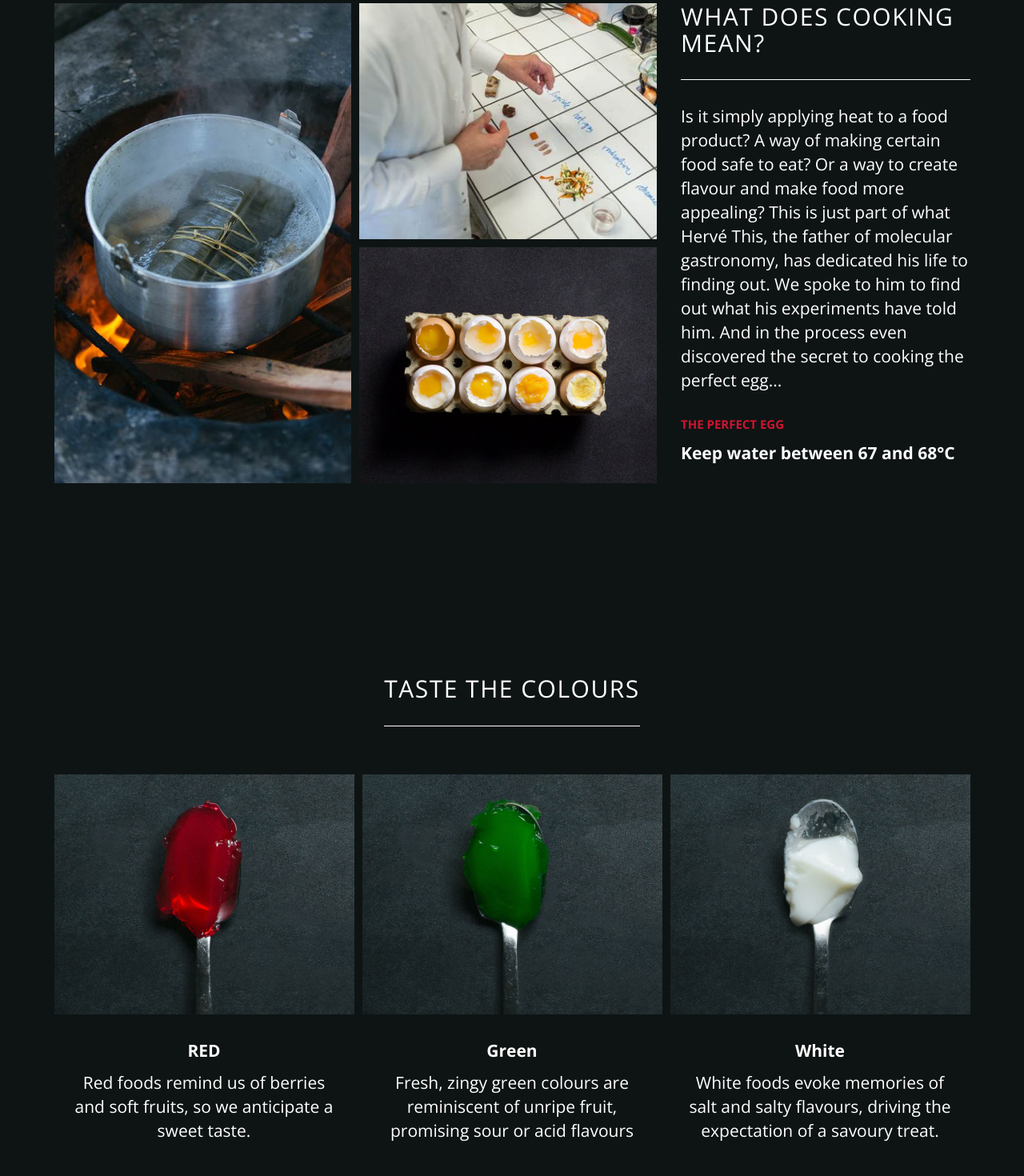
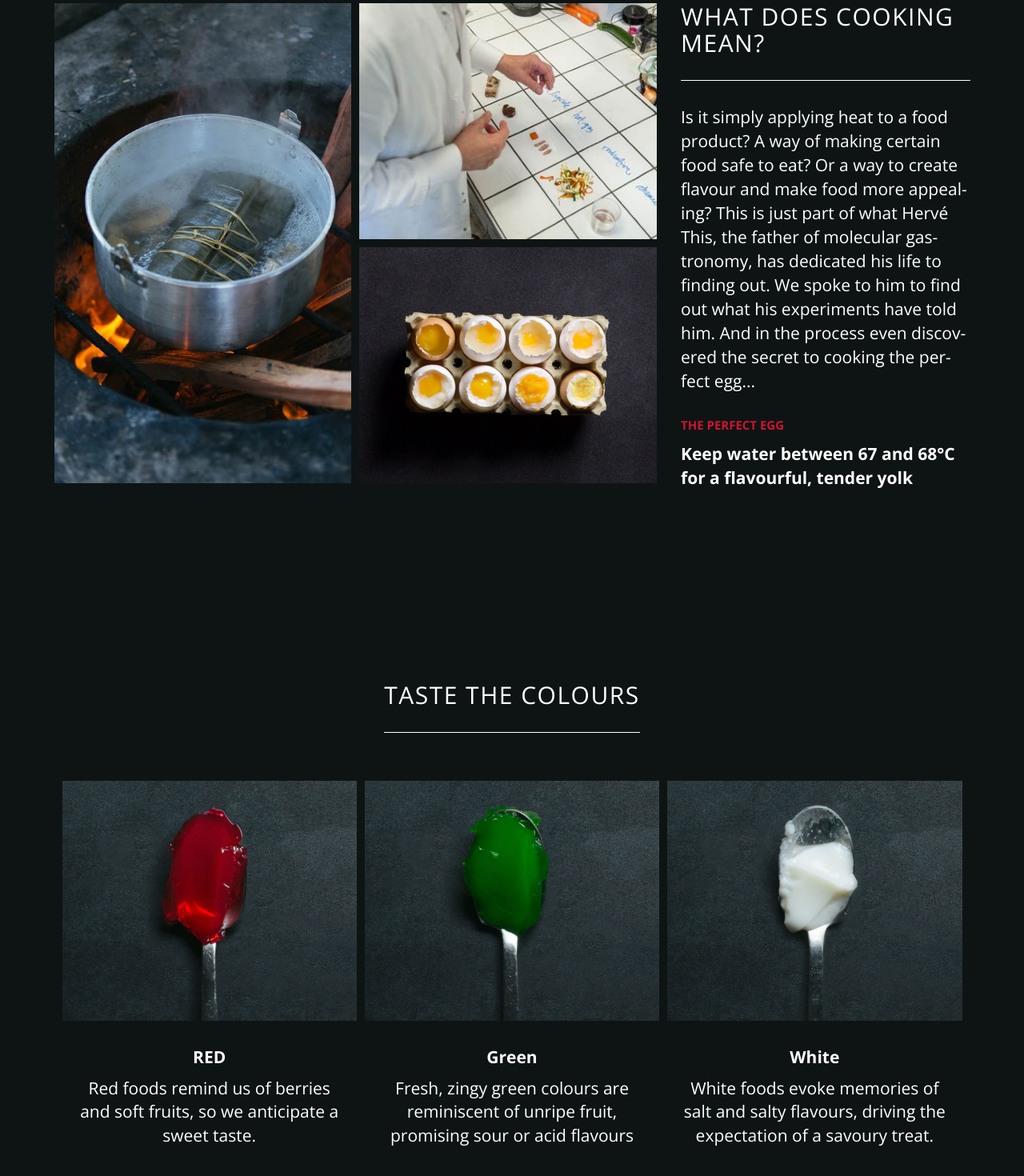
Before and after one commit to sebashdm1/frontend-test, a React (Vite) app: page / in a window 1280 px wide. Shown: the part 116-1586 px from the top of the page at 80% size. Built offline with nearby package versions, Linux system fonts and the light colour scheme.

Commit message:
feat: add CMS support with flexible layouts and dynamic content

```diff
--- a/src/components/ColorsSection/ColorsSection.scss
+++ b/src/components/ColorsSection/ColorsSection.scss
@@ -29,18 +29,22 @@
         display: grid;
         grid-template-columns: repeat(3, 1fr);
         gap: $spacing-xs;
-        width: 375px;
+        max-width: 1125px;
+        width: 100%;
         justify-content: center;
 
         .card {
           display: flex;
           flex-direction: column;
+          min-width: 0;
 
           .card-figure {
-            width: 375px;
-            height: 300px;
+            width: 100%;
+            max-width: 375px;
+            min-height: 300px;
             margin: 0;
             position: relative;
+            aspect-ratio: 5/4;
 
             .card-image-button {
               width: 100%;
@@ -57,8 +61,8 @@
                 position: absolute;
                 top: 0;
                 left: 0;
-                width: 375px;
-                height: 300px;
+                width: 100%;
+                height: 100%;
                 object-fit: cover;
                 object-position: center;
                 display: block;
@@ -82,6 +86,7 @@
             text-align: center;
             color: var(--color-white);
             flex-grow: 1;
+            min-height: 100px;
 
             header {
               margin-bottom: $spacing-xs;
@@ -89,11 +94,16 @@
               h3 {
                 font-weight: $font-bold;
                 margin: 0;
+                word-wrap: break-word;
+                hyphens: auto;
               }
             }
 
             p {
               margin: 0;
+              word-wrap: break-word;
+              hyphens: auto;
+              line-height: 1.4;
             }
           }
         }
--- a/src/components/ColorsSection/ColorsSection.tsx
+++ b/src/components/ColorsSection/ColorsSection.tsx
@@ -1,12 +1,13 @@
-import type { ImageClickHandler } from '../../types';
+import type { ImageClickHandler, ColorsSectionProps } from '../../types';
 import { useImageModal } from '../../hooks/useImageModal';
 import ImageModal from '../ImageModal/ImageModal';
 import ColorCard from './ColorCard';
-import { colorCardsData } from '../../data/colorCards';
+import { colorsSectionContent as defaultContent } from '../../data/colorCards';
 import './ColorsSection.scss';
 
-const ColorsSection = () => {
+const ColorsSection = ({ content }: ColorsSectionProps) => {
   const { isModalOpen, selectedImage, openModal, closeModal } = useImageModal();
+  const activeContent = content || defaultContent;
 
   const handleImageClick: ImageClickHandler = (imageName) => {
     openModal(imageName);
@@ -17,11 +18,11 @@ const ColorsSection = () => {
       <div className="colors-container">
         <div className="content">
           <header className="section-header">
-            <h2 itemProp="name">TASTE THE COLOURS</h2>
+            <h2 itemProp="name">{activeContent.title}</h2>
           </header>
 
           <div className="card-list" role="list" itemProp="itemListElement">
-            {colorCardsData.map((card) => (
+            {activeContent.cards.map((card) => (
               <ColorCard
                 key={card.id}
                 id={card.id}
--- a/src/components/CookingSection/CookingContent.tsx
+++ b/src/components/CookingSection/CookingContent.tsx
@@ -1,28 +1,30 @@
 import type { CookingContentProps } from '../../types';
-import { cookingContent } from '../../data/cooking';
+import { cookingContent as defaultContent } from '../../data/cooking';
 
-const CookingContent = ({ className = '', onAnchorClick }: CookingContentProps) => {
+const CookingContent = ({ className = '', onAnchorClick, content }: CookingContentProps) => {
+  const activeContent = content || defaultContent;
+
   return (
     <article className={`content-section ${className}`} itemScope itemType="http://schema.org/Article">
       <header className="article-header">
-        <h2 itemProp="headline">{cookingContent.headline}</h2>
+        <h2 itemProp="headline">{activeContent.headline}</h2>
       </header>
 
       <div className="article-body" itemProp="articleBody">
-        <p>{cookingContent.mainText}</p>
+        <p>{activeContent.mainText}</p>
 
         <aside className="call-out" role="complementary">
           <a
             href="#perfect-egg"
             onClick={(e) => {
               e.preventDefault();
-              onAnchorClick('THE PERFECT EGG', '#perfect-egg');
+              onAnchorClick(activeContent.callOut.title, '#perfect-egg');
             }}
             itemProp="relatedLink"
           >
-            <h3>{cookingContent.callOut.title}</h3>
+            <h3>{activeContent.callOut.title}</h3>
           </a>
-          <p>{cookingContent.callOut.description}</p>
+          <p>{activeContent.callOut.description}</p>
         </aside>
       </div>
     </article>
--- a/src/components/CookingSection/CookingSection.scss
+++ b/src/components/CookingSection/CookingSection.scss
@@ -77,15 +77,11 @@
       display: flex;
       flex-direction: column;
       width: $content-cooking;
-      height: 577px;
-
-      & {
-        overflow: hidden;
-      }
+      min-height: 577px;
 
       .article-header {
-        width: 362px;
-        height: 96px;
+        max-width: 362px;
+        min-height: 96px;
         border-bottom: 1px solid var(--color-white);
         padding-bottom: 30px;
         margin-bottom: 30px;
@@ -94,17 +90,22 @@
 
         h2 {
           margin: 0;
+          word-wrap: break-word;
+          hyphens: auto;
         }
       }
 
       .article-body {
-        width: 362px;
-        height: 451px;
+        max-width: 362px;
+        min-height: 451px;
         display: flex;
         flex-direction: column;
+        flex: 1;
 
         p {
           margin: 0 0 30px 0;
+          word-wrap: break-word;
+          hyphens: auto;
 
           &:last-of-type {
             margin-bottom: 30px;
@@ -112,8 +113,8 @@
         }
 
         .call-out {
-          width: 362px;
-          height: 91px;
+          max-width: 362px;
+          min-height: 91px;
           margin-top: auto;
 
           a {
@@ -170,20 +171,20 @@
 
       .content-section {
         width: 100%;
-        height: auto;
+        min-height: auto;
 
         .article-header {
-          width: 100%;
-          height: auto;
+          max-width: 100%;
+          min-height: auto;
         }
 
         .article-body {
-          width: 100%;
-          height: auto;
+          max-width: 100%;
+          min-height: auto;
 
           .call-out {
-            width: 100%;
-            height: auto;
+            max-width: 100%;
+            min-height: auto;
           }
         }
       }
--- a/src/data/colorCards.ts
+++ b/src/data/colorCards.ts
@@ -1,4 +1,4 @@
-import type { ColorCard } from '../types';
+import type { ColorCard, ColorsSectionContent } from '../types';
 import { COLORS } from '../constants/colors';
 
 export const colorCardsData: ColorCard[] = [
@@ -21,3 +21,8 @@ export const colorCardsData: ColorCard[] = [
     imagePath: '/images/white.png'
   }
 ];
+
+export const colorsSectionContent: ColorsSectionContent = {
+  title: 'TASTE THE COLOURS',
+  cards: colorCardsData
+};
```
Also changed, not shown: src/types/index.ts (+10 -0 lines), 2 other files (tests, documents, lock files or other folders).
